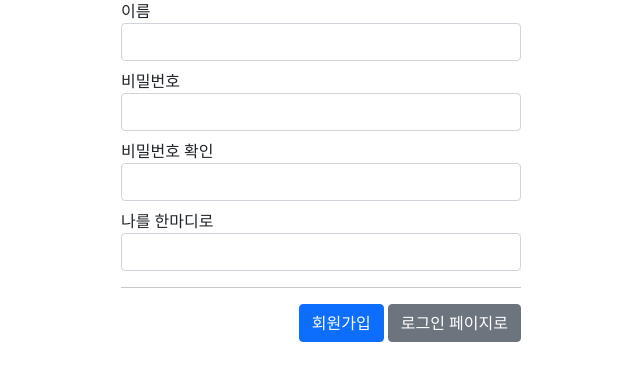
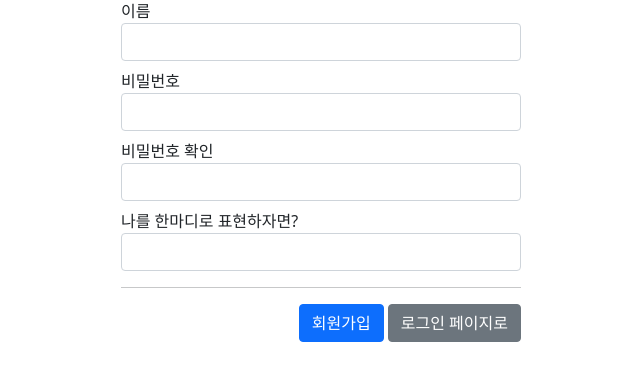
Before and after one commit to didjsrne/mySpartaSns, a Django app: page /sign-up/ in a window 1280 px wide. Shown: the part 170-561 px from the top of the page, without its empty margins (319-959 px from the left). Run offline with Django 4.2, Linux system fonts and the light colour scheme.

Commit message:
입맛대로 수정

```diff
--- a/templates/user/signup.html
+++ b/templates/user/signup.html
@@ -22,7 +22,7 @@
                     <input type="password" class="form-control" id="password2" name="password2">
                 </div>
                 <div class="form-group mt-2 mb-2">
-                    <label for="bio">나를 한마디로</label>
+                    <label for="bio">나를 한마디로 표현하자면?</label>
                     <input type="text" class="form-control" id="bio" name="bio">
                 </div>
                 <hr>
```
